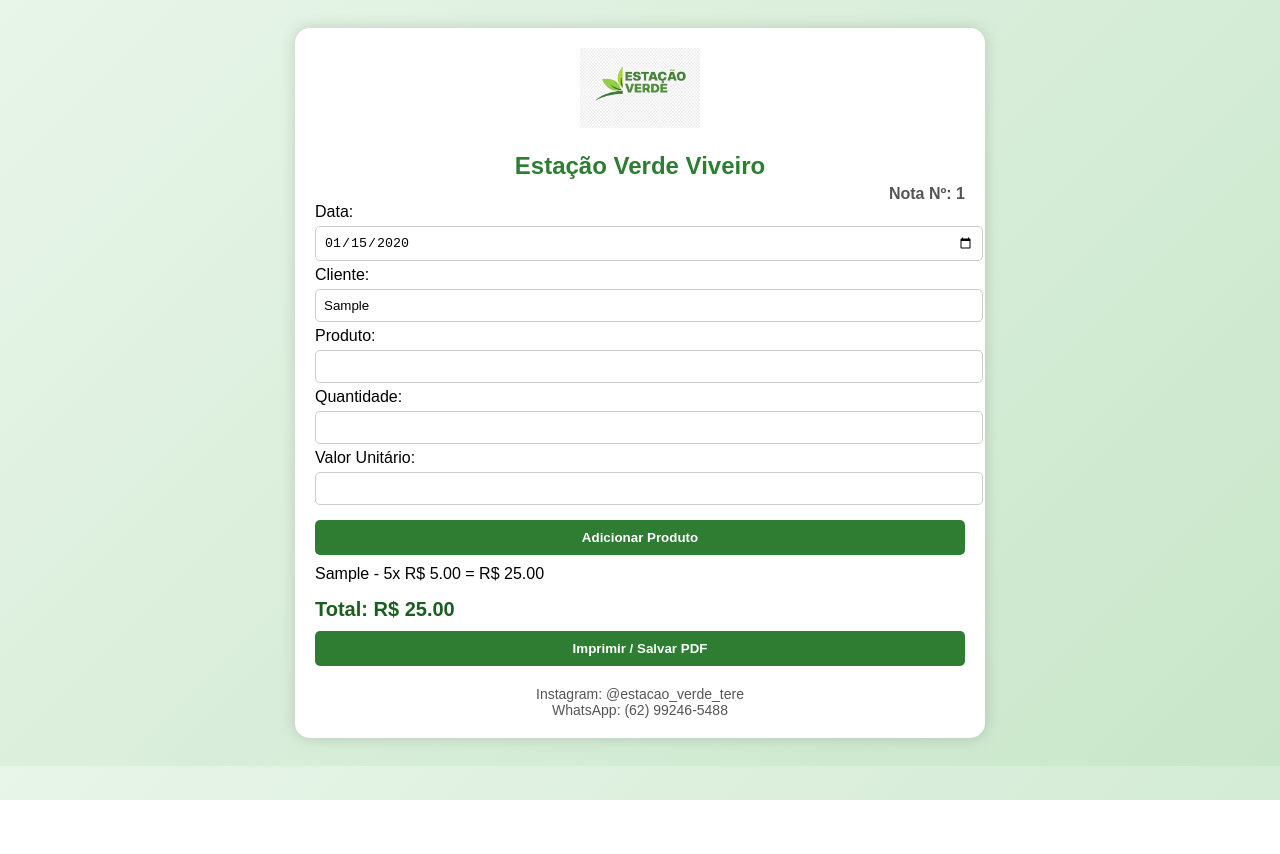
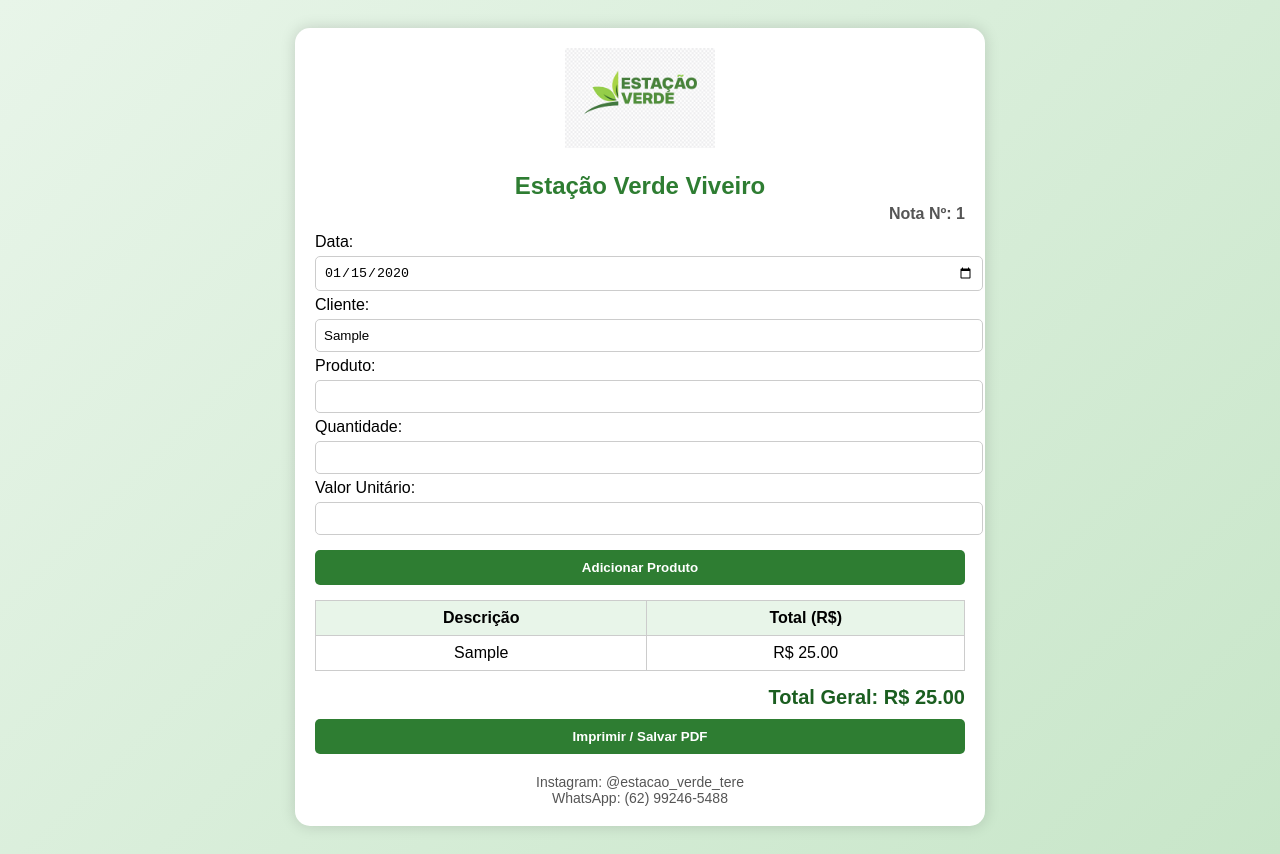
Before and after one commit to estacaoverde/Nota, a plain HTML site: page index.html in a window 1280 px wide. Both pictures are taken after typing "2020-01-15", "Sample", "Sample", "5", "5" into the empty fields and a click on the button "Adicionar Produto". Before the commit the page ends 800 px from the top, so only its background shows below. Drawn offline with Linux system fonts and the light colour scheme.

Commit message:
index.html

```diff
--- a/index.html
+++ b/index.html
@@ -20,9 +20,10 @@ body{
 }
 .logo{
     text-align:center;
+    margin-bottom:10px;
 }
 .logo img{
-    width:120px;
+    width:150px;
 }
 h2{
     text-align:center;
@@ -33,6 +34,7 @@ h2{
     text-align:right;
     font-weight:bold;
     color:#555;
+    margin-bottom:10px;
 }
 input{
     width:100%;
@@ -55,13 +57,24 @@ button{
 button:hover{
     background:#1b5e20;
 }
-.lista{
-    margin-top:10px;
+.tabela{
+    width:100%;
+    border-collapse: collapse;
+    margin-top:15px;
+}
+.tabela th, .tabela td{
+    border:1px solid #ccc;
+    padding:8px;
+    text-align:center;
+}
+.tabela th{
+    background:#e8f5e9;
 }
 .total{
     font-size:20px;
     font-weight:bold;
     margin-top:15px;
+    text-align:right;
     color:#1b5e20;
 }
 .footer{
@@ -70,6 +83,14 @@ button:hover{
     font-size:14px;
     color:#555;
 }
+@media print {
+    button{
+        display:none;
+    }
+    body{
+        background:white;
+    }
+}
 </style>
 </head>
 <body>
@@ -77,7 +98,6 @@ button:hover{
 <div class="container">
 
 <div class="logo">
-    <!-- TROQUE "logo.png" PELO NOME DA SUA LOGO -->
     <img src="logo.png" alt="Logo Estação Verde">
 </div>
 
@@ -104,10 +124,15 @@ Nota Nº: <span id="numeroNota"></span>
 
 <button onclick="adicionar()">Adicionar Produto</button>
 
-<div class="lista" id="lista"></div>
+<table class="tabela" id="tabela">
+    <tr>
+        <th>Descrição</th>
+        <th>Total (R$)</th>
+    </tr>
+</table>
 
 <div class="total">
-Total: R$ <span id="total">0.00</span>
+Total Geral: R$ <span id="total">0.00</span>
 </div>
 
 <button onclick="window.print()">Imprimir / Salvar PDF</button>
@@ -147,10 +172,12 @@ function adicionar(){
     let subtotal = quantidade * valor;
     total += subtotal;
 
-    document.getElementById("lista").innerHTML +=
-        produto + " - " + quantidade + "x R$ " +
-        parseFloat(valor).toFixed(2) +
-        " = R$ " + subtotal.toFixed(2) + "<br>";
+    document.getElementById("tabela").innerHTML += `
+        <tr>
+            <td>${produto}</td>
+            <td>R$ ${subtotal.toFixed(2)}</td>
+        </tr>
+    `;
 
     document.getElementById("total").innerText = total.toFixed(2);
 
```
